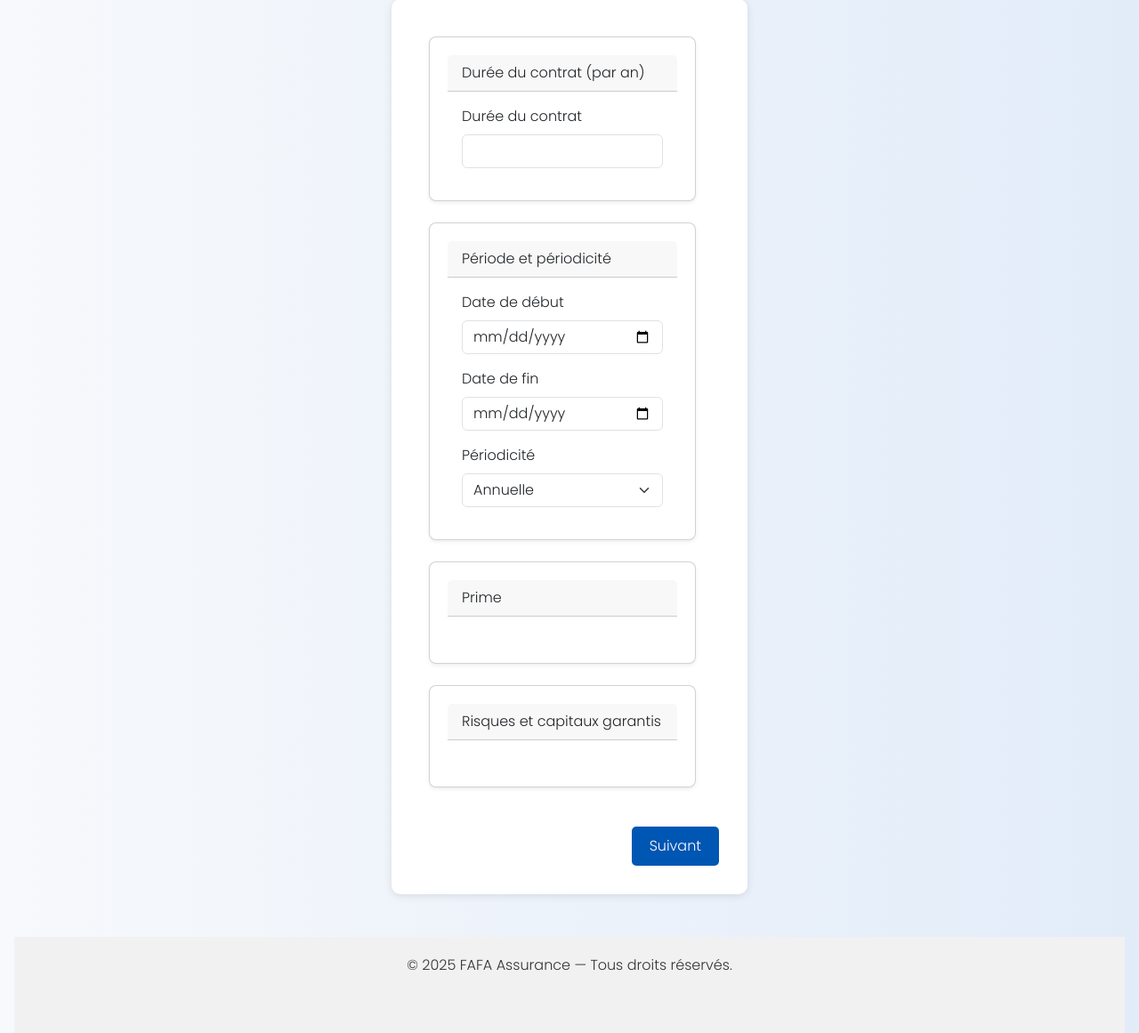
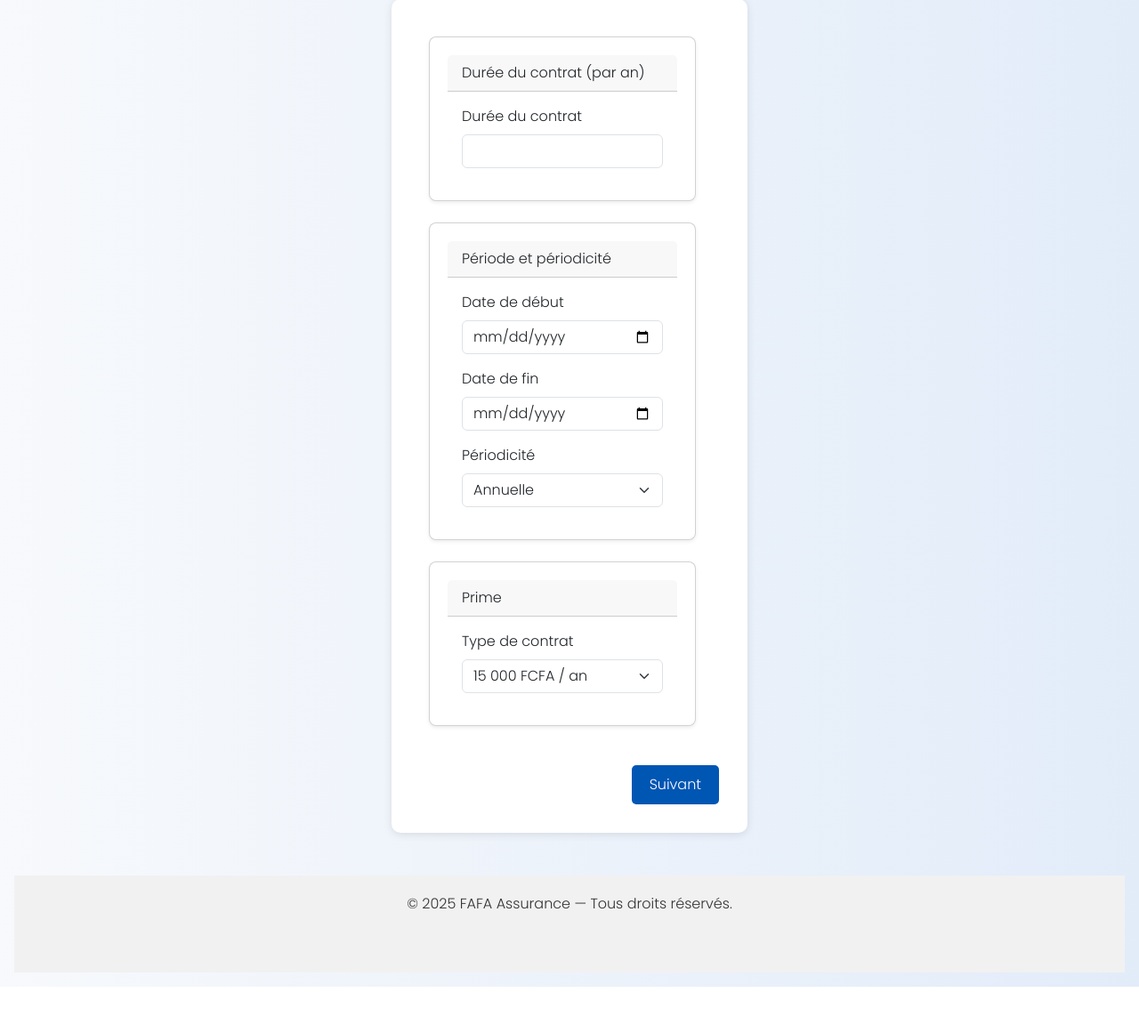
Before and after one commit to IFAZANE/fafa, a Flask app: template fafa/templates/step1.html in a window 1280 px wide. Shown: the part 256-1417 px from the top of the page at 89% size. After the commit the page ends 1365 px from the top, so only its background shows below. Run offline with Flask 3, Linux system fonts and the light colour scheme; the template is opened without the code that fills it: values that come from a table or form of the project are taken from there, others are empty; some libraries are stand-ins or nearby versions.

Commit message:
step1.html

```diff
--- a/fafa/templates/step1.html
+++ b/fafa/templates/step1.html
@@ -461,34 +461,11 @@ footer {
             <div class="card mb-4 shadow-sm">
                 <div class="card-header">Prime</div>
                 <div class="card-body">
-                    {{ form.prime_nette.label(class="form-label") }}
-                    {{ form.prime_nette(class="form-control") }}
-
-                    {{ form.accessoires.label(class="form-label mt-3") }}
-                    {{ form.accessoires(class="form-control") }}
-
-                    {{ form.taxes.label(class="form-label mt-3") }}
-                    {{ form.taxes(class="form-control") }}
-
-                    {{ form.prime_totale.label(class="form-label mt-3") }}
-                    {{ form.prime_totale(class="form-control", readonly=True) }}
+                     {{ form.type_contrat.label(class="form-label") }}
+                    {{ form.type_contrat(class="form-select") }}
                 </div>
             </div>
 
-            <!-- Risques -->
-            <div class="card mb-4 shadow-sm">
-                <div class="card-header">Risques et capitaux garantis</div>
-                <div class="card-body">
-                    {{ form.deces_accident.label(class="form-label") }}
-                    {{ form.deces_accident(class="form-control") }}
-
-                    {{ form.deces_toutes_causes.label(class="form-label mt-3") }}
-                    {{ form.deces_toutes_causes(class="form-control") }}
-
-                    {{ form.invalidite.label(class="form-label mt-3") }}
-                    {{ form.invalidite(class="form-control") }}
-                </div>
-            </div>
 
             <!-- Bouton -->
             <div class="text-end">
```
